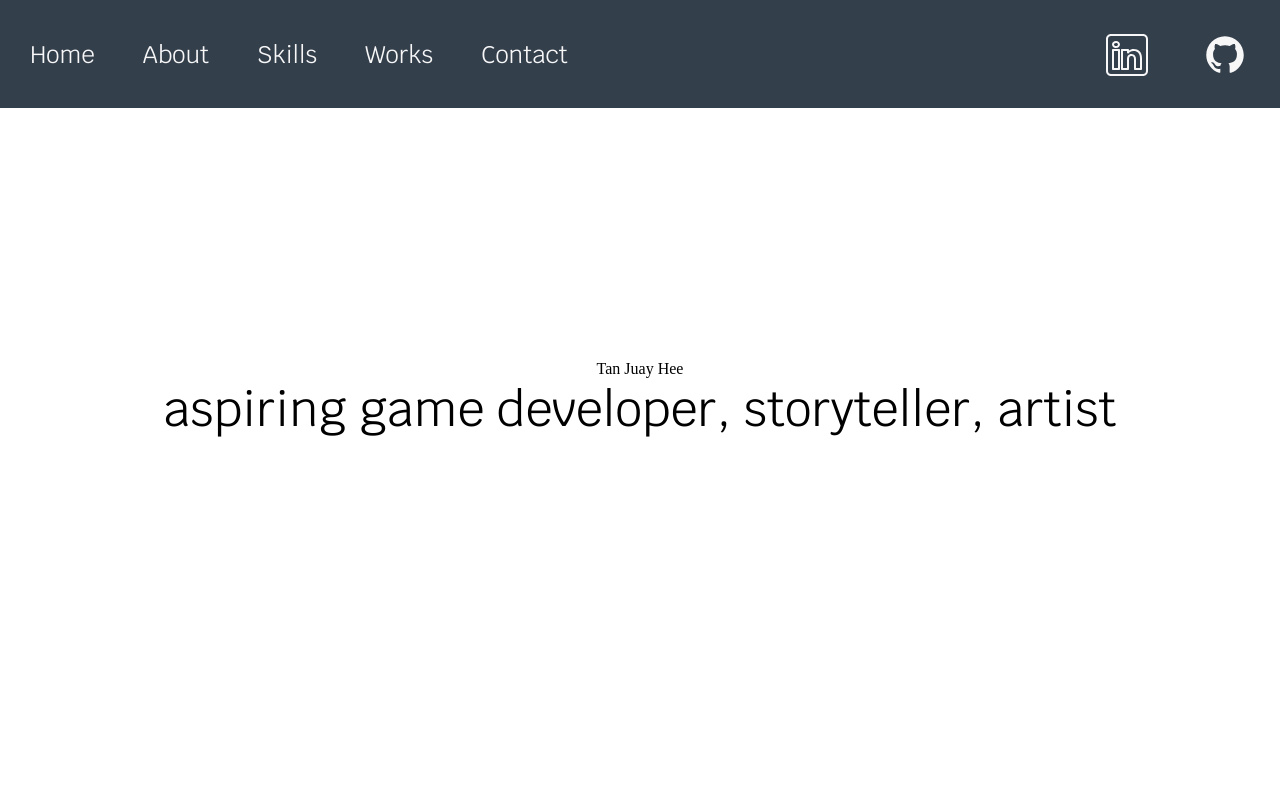
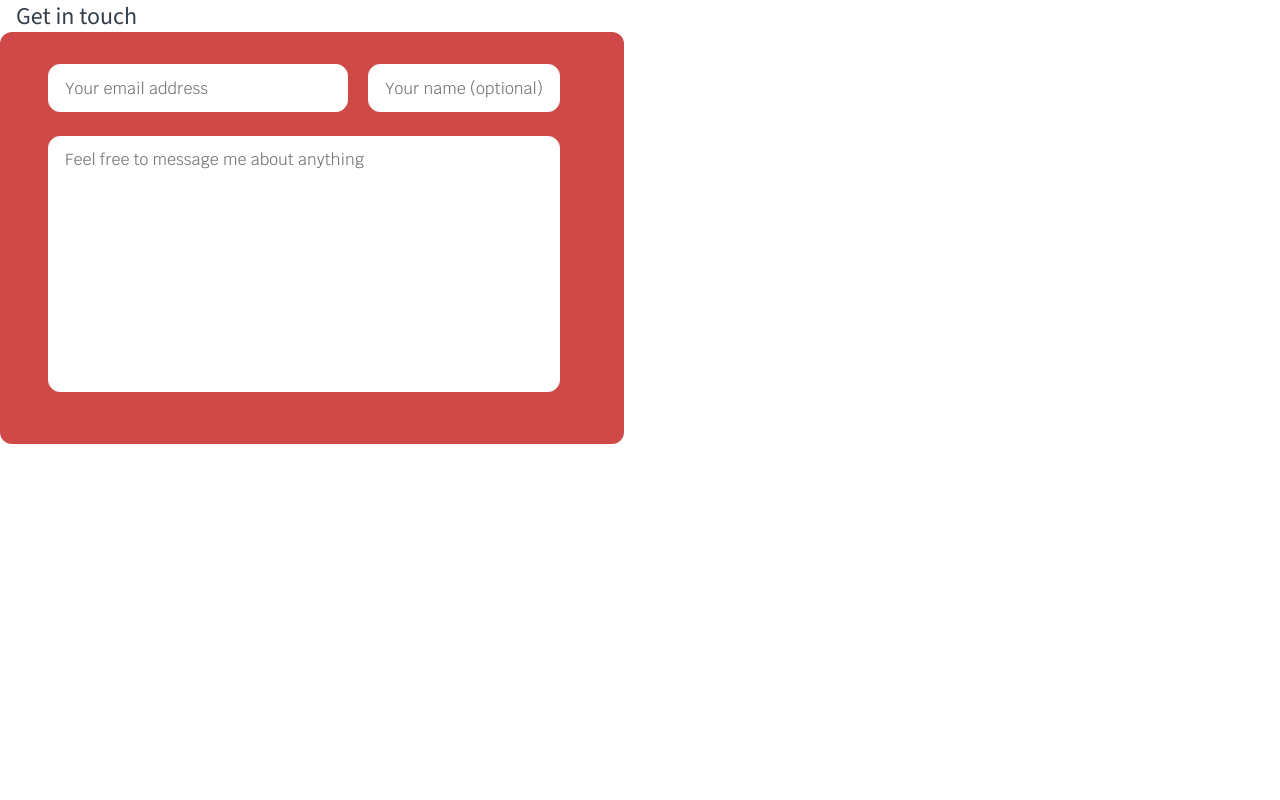
Before and after one commit to juayhee/portfolio-site, a React (Vite) app: page / in a window 1280 px wide. Shown: the top 800 px of the page. Built offline with nearby package versions, Linux system fonts and the light colour scheme.

Commit message:
reset main

```diff
--- a/src/main.tsx
+++ b/src/main.tsx
@@ -1,9 +1,9 @@
 import React from "react";
 import ReactDOM from "react-dom/client";
-import App from "./components/App/App.tsx";
+import Contact from "./components/Contact/Contact.tsx";
 
 ReactDOM.createRoot(document.getElementById("root") as HTMLElement).render(
   <React.StrictMode>
-    <App />
+    <Contact />
   </React.StrictMode>
 );
```
